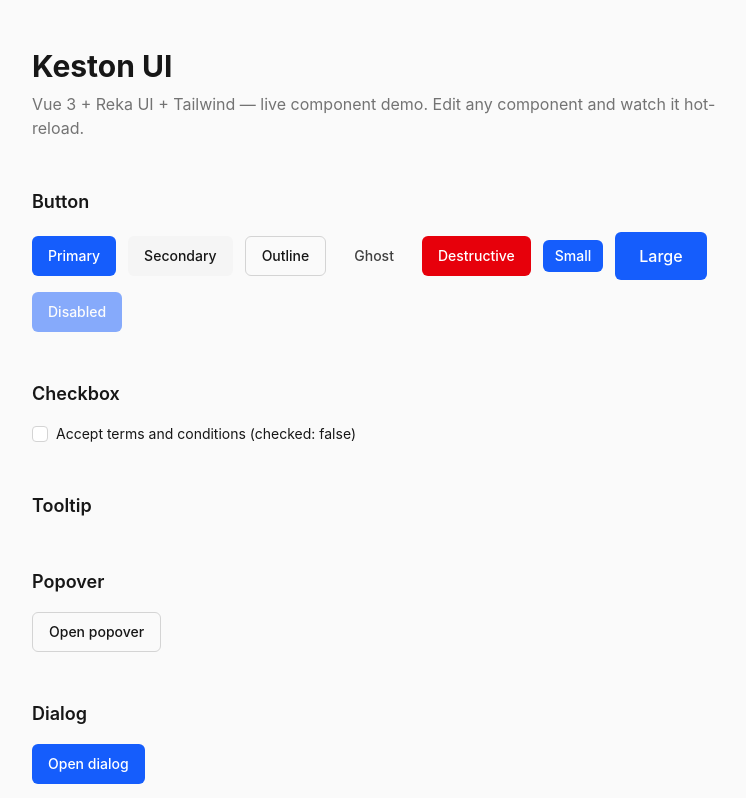
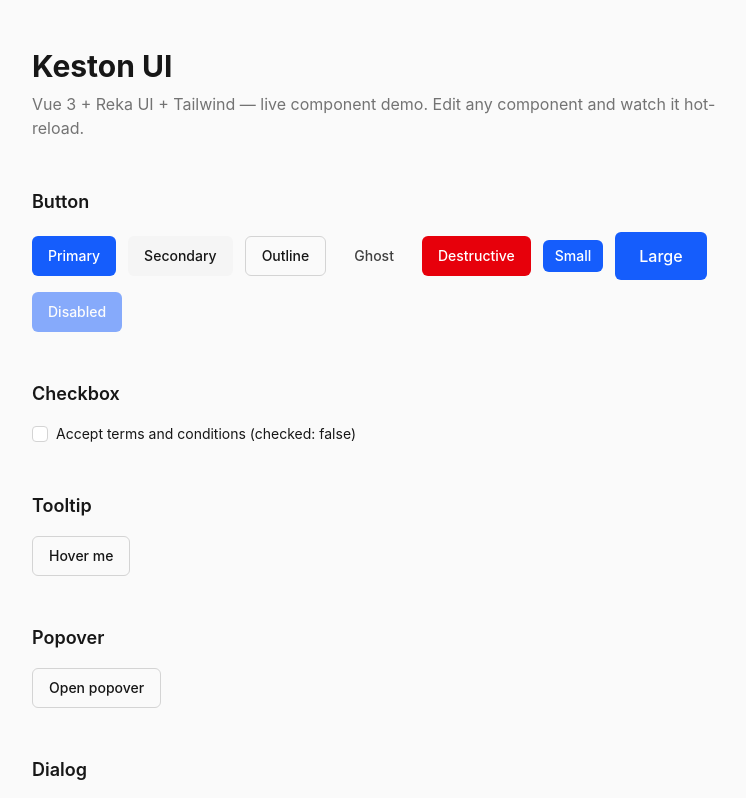
Before and after one commit to thekestongroup/ui, a Vue app: page / in a window 1280 px wide. Shown: the top 798 px of the page, without its empty margins (248-994 px from the left). Built offline with nearby package versions, Linux system fonts and the light colour scheme.

Commit message:
Fix Tooltip demo to use trigger slot

```diff
--- a/demo/App.vue
+++ b/demo/App.vue
@@ -49,7 +49,9 @@ const checked = ref(false)
       <section>
         <h2 class="mb-4 text-lg font-semibold">Tooltip</h2>
         <Tooltip content="Add a new item">
-          <Button variant="outline">Hover me</Button>
+          <template #trigger>
+            <Button variant="outline">Hover me</Button>
+          </template>
         </Tooltip>
       </section>
 
```
